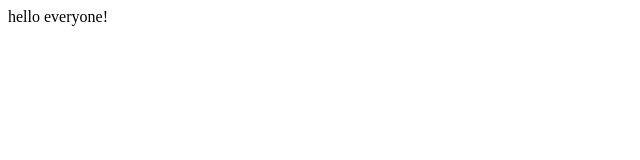
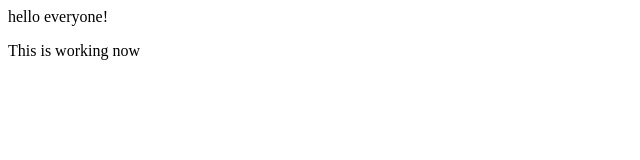
Before and after one commit to burgessleia1/test-app-vs-online, a plain HTML site: page index.html in a window 1280 px wide. Shown: the whole page, without its empty margins (0-640 px from the left). Drawn offline with Linux system fonts and the light colour scheme.

Commit message:
added a div

```diff
--- a/index.html
+++ b/index.html
@@ -1 +1,3 @@
 <p>hello everyone!</p>
+
+<div>This is working now</div>
```
